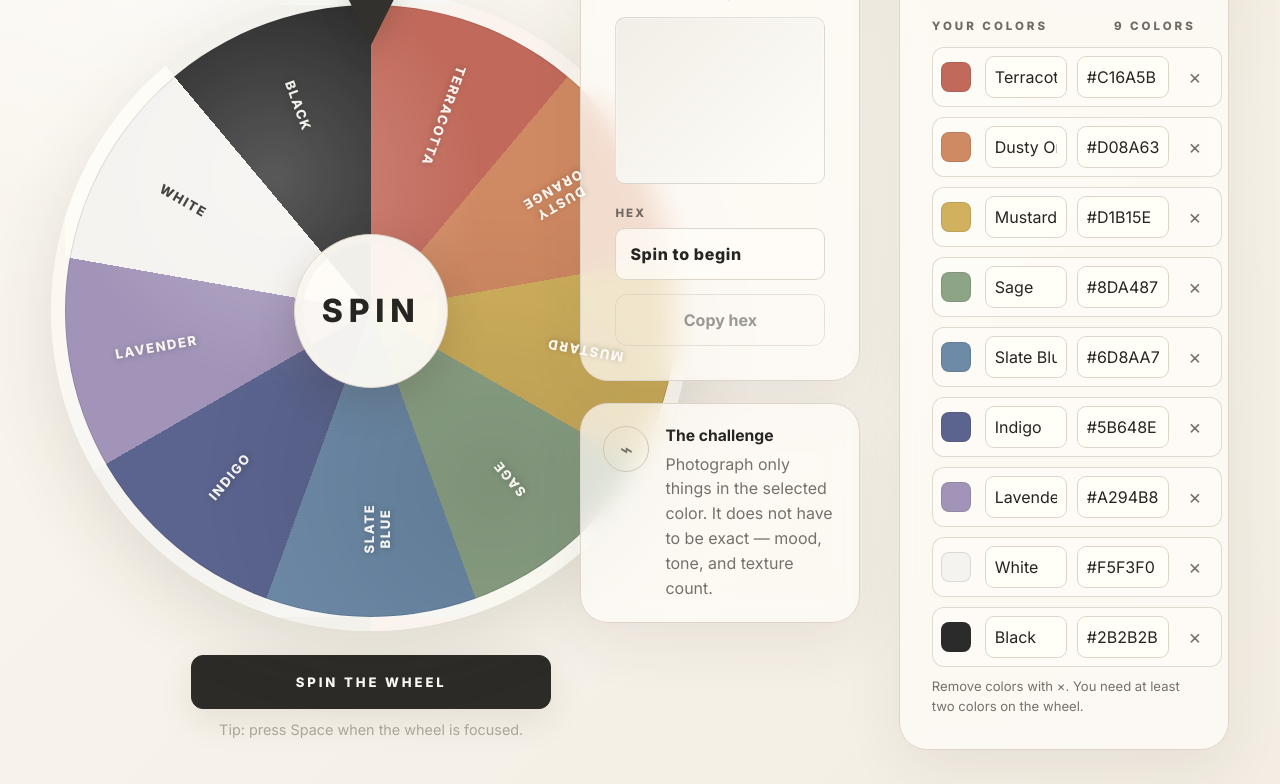
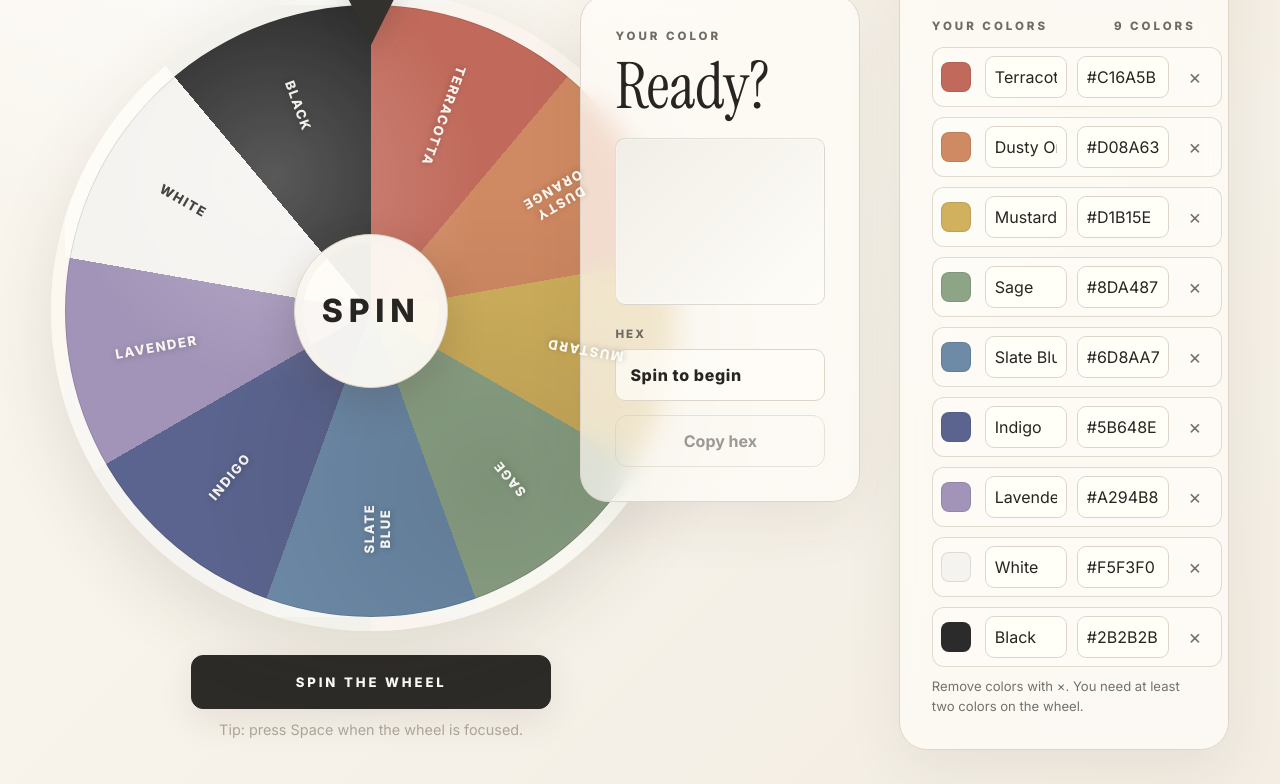
Before and after one commit to JessKell/color-safari-wheel-, a plain HTML site: page index.html in a window 1280 px wide. Shown: the part 425-1209 px from the top of the page. Drawn offline with Linux system fonts and the light colour scheme.

Commit message:
Add files via upload

```diff
--- a/app.js
+++ b/app.js
@@ -231,7 +231,10 @@ function spin() {
   const winnerIndex = Math.floor(Math.random() * colors.length);
   const slice = 360 / colors.length;
   const winnerCenter = winnerIndex * slice + slice / 2;
-  const pointerAngle = 270; // CSS conic-gradient starts at 3 o'clock; pointer is visually at 12 o'clock.
+  // CSS conic gradients start at 12 o'clock by default, which is exactly
+  // where the fixed pointer sits. Rotate the chosen slice center to 0deg
+  // so the visual wheel and the result card always match.
+  const pointerAngle = 0;
   const targetModulo = pointerAngle - winnerCenter;
   const normalizedCurrent = ((currentRotation % 360) + 360) % 360;
   const normalizedTarget = ((targetModulo % 360) + 360) % 360;
--- a/index.html
+++ b/index.html
@@ -68,13 +68,6 @@
             <button id="copyButton" class="secondary-button" type="button" disabled>Copy hex</button>
           </article>
 
-          <article class="challenge-card">
-            <div class="icon-circle" aria-hidden="true">⌁</div>
-            <div>
-              <h3>The challenge</h3>
-              <p>Photograph only things in the selected color. It does not have to be exact — mood, tone, and texture count.</p>
-            </div>
-          </article>
         </section>
 
         <aside class="editor-panel" aria-labelledby="editor-title">
--- a/styles.css
+++ b/styles.css
@@ -300,7 +300,6 @@ button:disabled {
 }
 
 .result-card,
-.challenge-card,
 .editor-panel {
   border: 1px solid var(--line);
   border-radius: var(--radius-lg);
@@ -358,36 +357,6 @@ button:disabled {
   padding: 15px 20px;
   background: transparent;
   font-weight: 700;
-}
-
-.challenge-card {
-  display: flex;
-  gap: 16px;
-  align-items: flex-start;
-  padding: 22px;
-}
-
-.icon-circle {
-  flex: 0 0 auto;
-  width: 46px;
-  height: 46px;
-  display: grid;
-  place-items: center;
-  border: 1px solid var(--line-strong);
-  border-radius: 50%;
-  color: #6f6a63;
-  font-size: 1.35rem;
-}
-
-.challenge-card h3 {
-  margin: 0 0 7px;
-  font-size: 0.98rem;
-}
-
-.challenge-card p {
-  margin: 0;
-  color: var(--muted);
-  line-height: 1.55;
 }
 
 .editor-panel {
@@ -655,7 +624,6 @@ button:disabled {
   }
 
   .result-card,
-  .challenge-card,
   .editor-panel {
     border-radius: 22px;
   }
```
